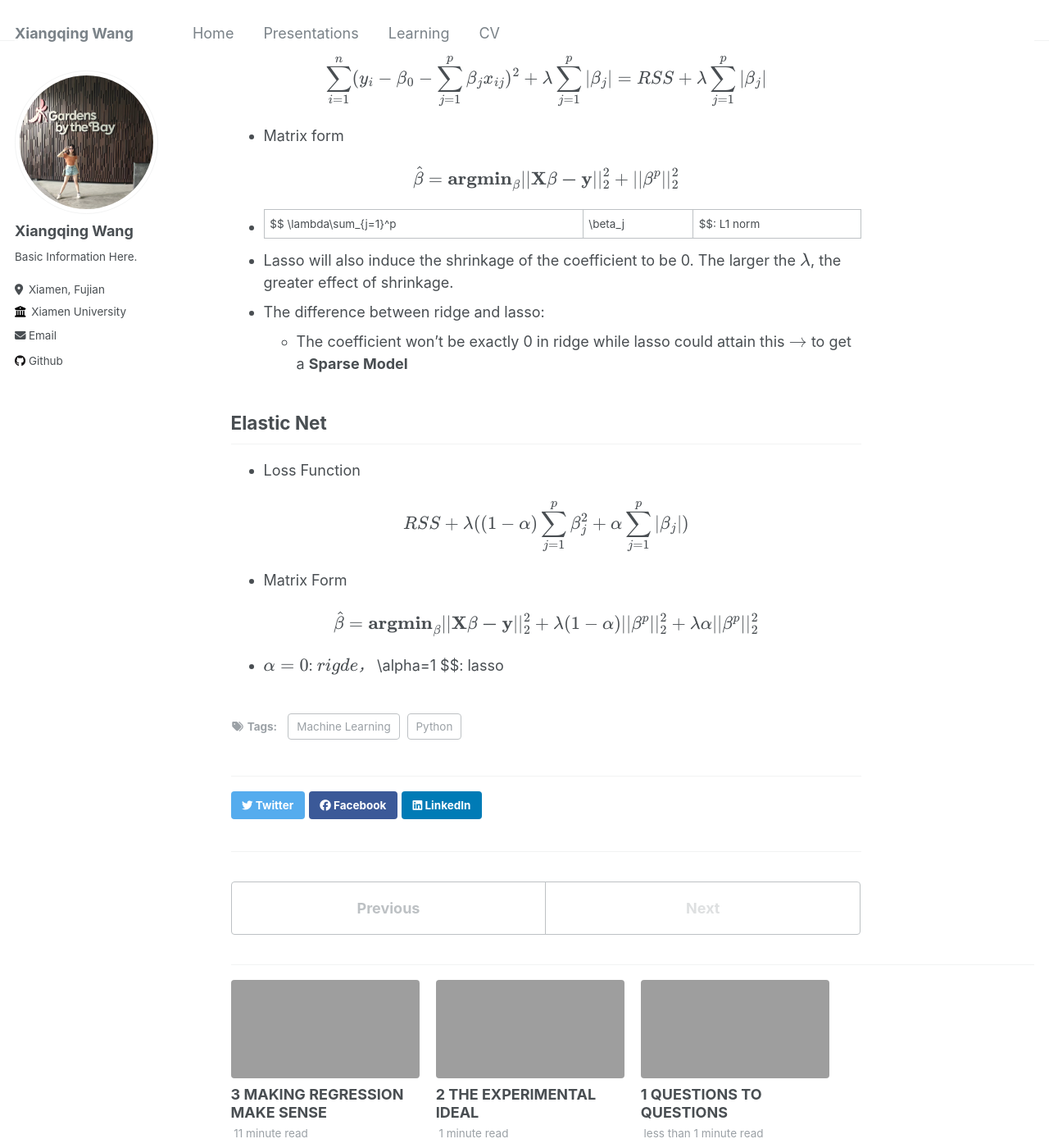
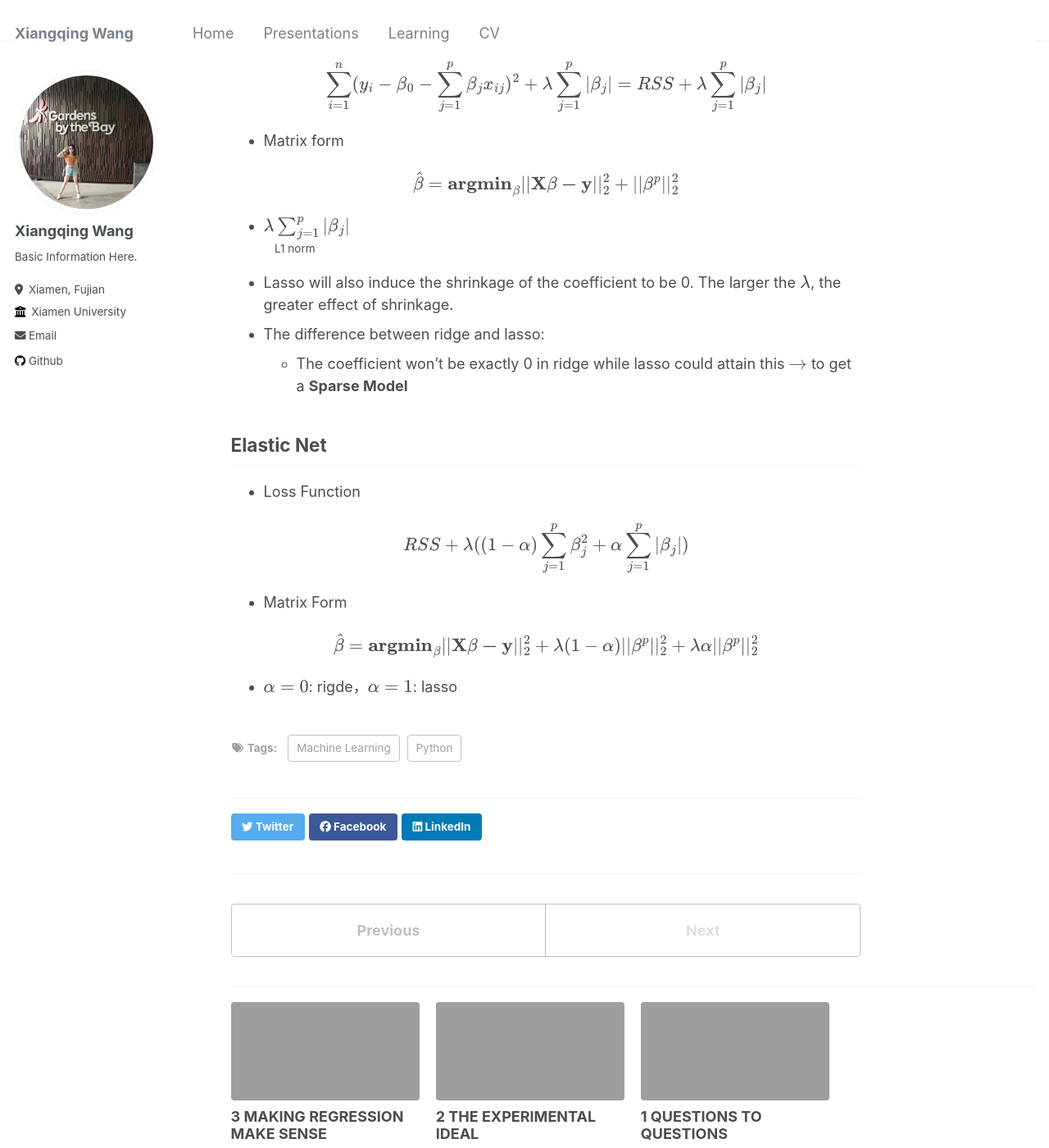
Before and after one commit to leahxqing/leahxqing.github.io, a Jekyll site: the page built from _posts/2024-04-29-CS.md, in a window 1280 px wide and 1400 px high, scrolled down 2218 px. Shown: the whole window at 82% size. Built offline with Jekyll 4.4.1, drawn with Linux system fonts in a browser that asks for light colours.

Commit message:
Update 2024-04-29-CS.md

```diff
--- a/_posts/2024-04-29-CS.md
+++ b/_posts/2024-04-29-CS.md
@@ -21,6 +21,8 @@
     - Regularization
         - Ridge
         - Lasso
+
+
 ## OLS
 - Loss function
 
@@ -93,7 +95,8 @@
 \hat{\beta}=\mathbf{argmin}_{\beta}||\mathbf{X\beta-y}||_2^2+||\beta^p||_2^2
 $$
 
-- $$ \lambda\sum_{j=1}^p|\beta_j| $$: L1 norm
+- $$ \lambda\sum_{j=1}^p|\beta_j| $$
+: L1 norm
 - Lasso will also induce the shrinkage of the coefficient to be 0. The larger the $$\lambda$$, the greater effect of shrinkage.
 - The difference between ridge and lasso:
     - The coefficient won't be exactly 0 in ridge while lasso could attain this $$\rightarrow$$ to get a **Sparse Model**
@@ -112,4 +115,4 @@
 \hat{\beta}=\mathbf{argmin}_{\beta}||\mathbf{X\beta-y}||_2^2+\lambda(1-\alpha)||\beta^p||_2^2+\lambda\alpha||\beta^p||_2^2
 $$
 
-- $$ \alpha=0$$: $$ rigde，$$ \alpha=1 $$: lasso
+- $$ \alpha=0$$: rigde，$$ \alpha=1 $$: lasso
```
